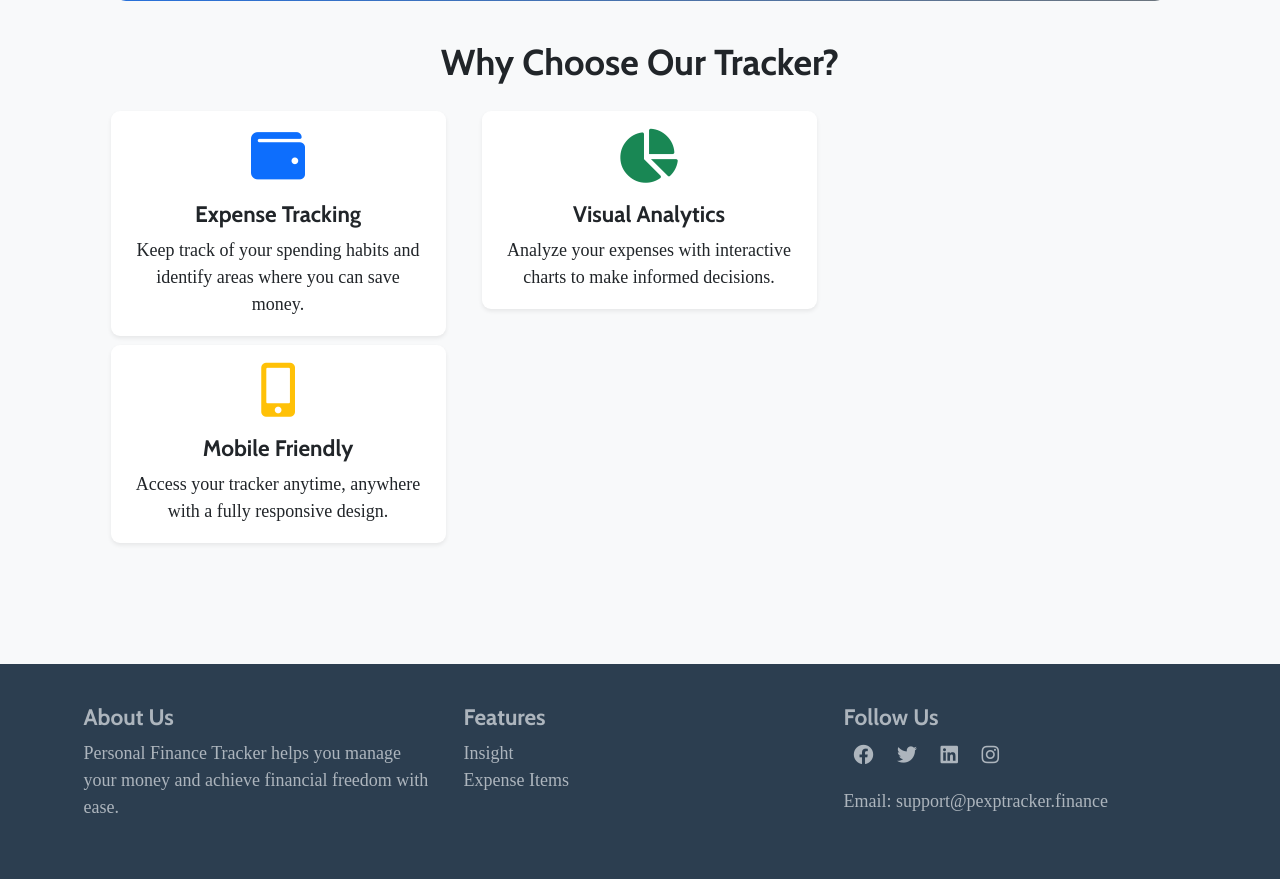
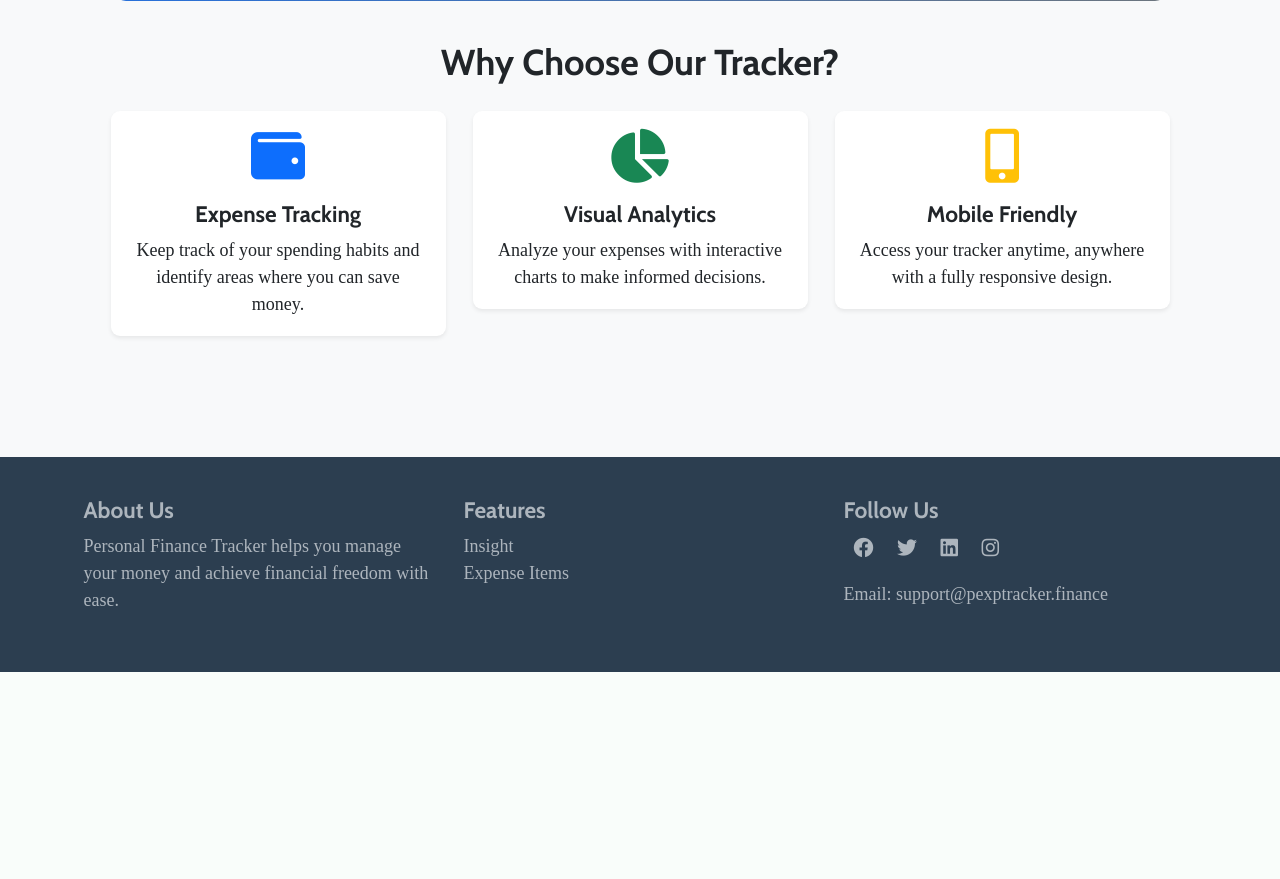
Before and after one commit to lindanwajei2205/personal-expense-tracker, a Django app: page / in a window 1280 px wide. Shown: the part 516-1395 px from the top of the page. After the commit the page ends 1188 px from the top, so only its background shows below. Run offline with Django 4.2, Linux system fonts and the light colour scheme; some web fonts are replaced.

Commit message:
add comments

```diff
--- a/templates/public/home.html
+++ b/templates/public/home.html
@@ -19,7 +19,7 @@
 
   <div id="features" class="container features ">
     <h2 class="mb-4 fw-bold text-center">Why Choose Our Tracker?</h2>
-    <div class="px-4 row gap-2 text-center">
+    <div class="px-4 row gap-y-2 text-center">
       <div class="col-md-4">
         <div class="card feature-card shadow-sm border-0">
           <div class="card-body">
```
